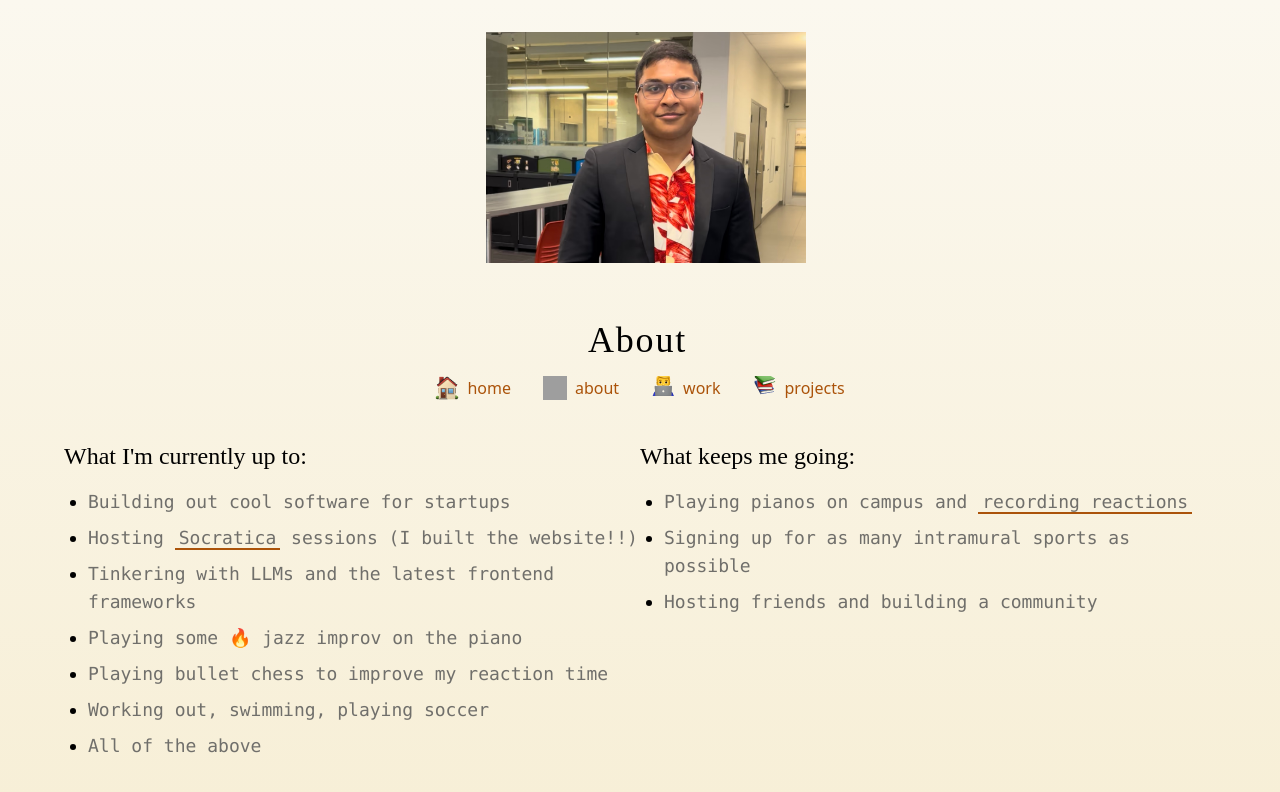
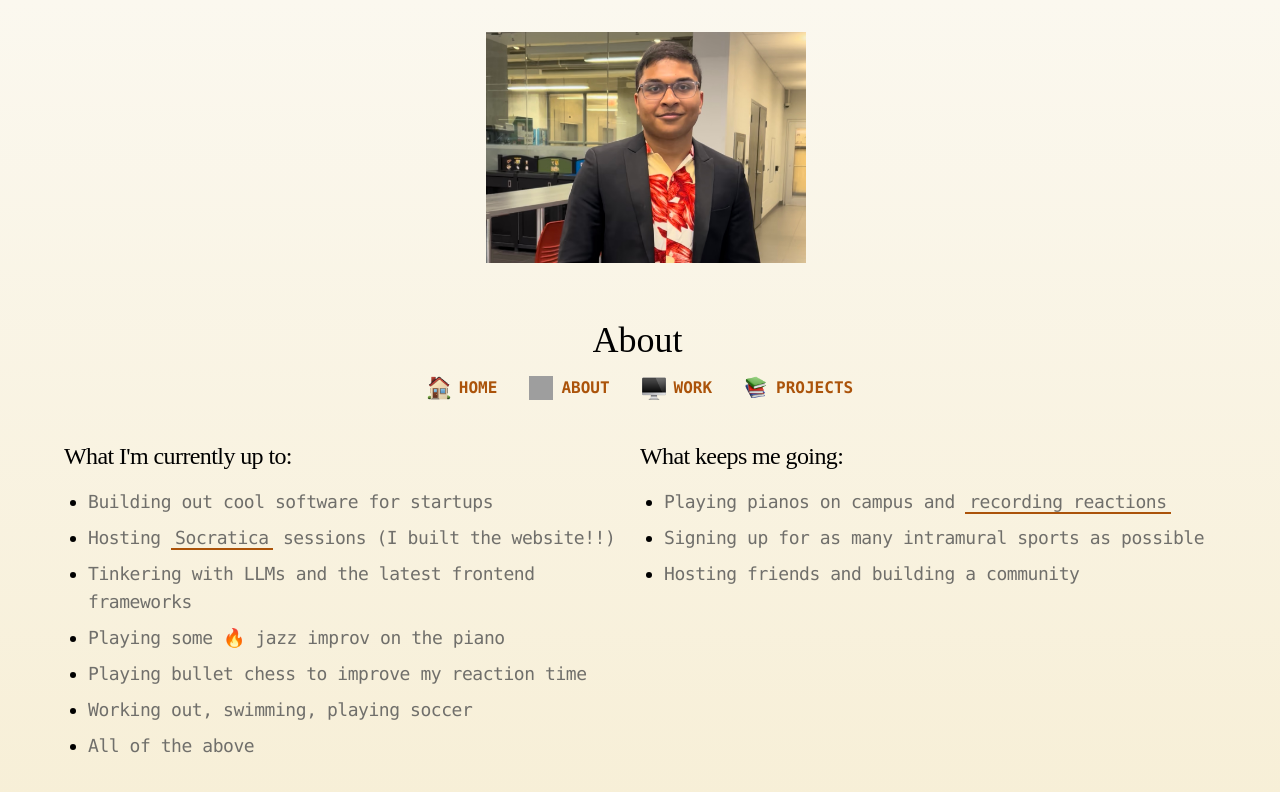
Before and after one commit to sohambasu963/personal-website, a SvelteKit app: page /about in a window 1280 px wide. Shown: the top 792 px of the page. Built offline with nearby package versions, Linux system fonts and the light colour scheme; no server answers; grey boxes are pictures that could not be loaded.

Commit message:
updated navbar, icons, and text tracking

```diff
--- a/src/lib/components/navbar.svelte
+++ b/src/lib/components/navbar.svelte
@@ -1,7 +1,7 @@
 <script>
   import SohamEmoji from '$lib/images/SohamEmoji.png'
-  import WorkingEmoji from '$lib/images/WorkingEmoji.png'
-  import ProjectsEmoji from '$lib/images/ProjectsEmoji.png'
+  import WorkingEmoji from '$lib/images/desktop_computer.png'
+  import ProjectsEmoji from '$lib/images/books.png'
   import House from '$lib/images/house.png'
 </script>
 
@@ -13,7 +13,7 @@
         class="flex items-center space-x-1 md:space-x-2 py-2 px-2 pr-8 md:pr-2 group-hover:bg-gray-200 rounded-full transition-colors duration-500 ease-in-out"
       >
         <img src={House} alt="Home" class="w-6 h-6" />
-        <span class="text-orange">home</span>
+        <span class="text-orange font-sf-mono uppercase font-bold">home</span>
       </a>
     </li>
     <li class="group">
@@ -22,7 +22,7 @@
         class="flex items-center space-x-1 md:space-x-2 py-2 px-2 pr-8 md:pr-2 group-hover:bg-gray-200 rounded-full transition-colors duration-500 ease-in-out"
       >
         <img src={SohamEmoji} alt="Soham" class="w-6 h-6" />
-        <span class="text-orange">about</span>
+        <span class="text-orange font-sf-mono uppercase font-bold">about</span>
       </a>
     </li>
     <li class="group">
@@ -31,7 +31,7 @@
         class="flex items-center space-x-1 md:space-x-2 py-2 px-2 pr-8 md:pr-2 group-hover:bg-gray-200 rounded-full transition-colors duration-500 ease-in-out"
       >
         <img src={WorkingEmoji} alt="Working" class="w-6 h-6" />
-        <span class="text-orange">work</span>
+        <span class="text-orange font-sf-mono uppercase font-bold">work</span>
       </a>
     </li>
     <li class="group">
@@ -40,7 +40,7 @@
         class="flex items-center space-x-1 md:space-x-2 py-2 px-2 pr-8 md:pr-2 group-hover:bg-gray-200 rounded-full transition-colors duration-500 ease-in-out"
       >
         <img src={ProjectsEmoji} alt="Projects" class="w-6 h-6" />
-        <span class="text-orange">projects</span>
+        <span class="text-orange font-sf-mono uppercase font-bold">projects</span>
       </a>
     </li>
   </ul>
--- a/src/routes/+page.svelte
+++ b/src/routes/+page.svelte
@@ -24,7 +24,6 @@
     overflow: hidden;
     border-right: 0.15em solid rgba(128, 128, 128, 0.75);
     white-space: nowrap;
-    letter-spacing: 0.05em;
     width: 0;
     visibility: hidden;
     animation:
@@ -36,11 +35,12 @@
     display: inline-flex;
     justify-content: center;
     align-items: center;
-    width: 38px;
-    height: 38px;
+    width: 50px;
+    height: 50px;
     padding: 5px;
     border: 2px solid;
     border-radius: 9999px;
+    border-color: #FFFFFF;
     overflow: hidden;
   }
   .icon {
@@ -48,6 +48,7 @@
     width: 80%;
     height: auto;
   }
+
 </style>
 
 <script>
@@ -79,14 +80,14 @@
   </div>
 
   <div class="md:w-4/5 flex flex-col items-center mt-8" style="width: 90%">
-    <p class="md:text-lg text-md font-sf-mono text-soft-grey text-center">
+    <p class="md:text-lg text-md font-sf-mono text-soft-grey text-center tracking-tight">
       Software developer and Computer Science + Finance at the University of
       Waterloo!
     </p>
-    <p class="md:text-lg text-md font-sf-mono text-soft-grey text-center mt-1">
+    <p class="md:text-lg text-md font-sf-mono text-soft-grey text-center mt-1 tracking-tight">
       Always on the lookout for cool projects and internships!
     </p>
-    <p class="md:text-lg text-md font-sf-mono text-soft-grey text-center mt-1">
+    <p class="md:text-lg text-md font-sf-mono text-soft-grey text-center mt-1 tracking-tight">
       Reach me at {''}
       <a
         href="mailto:sohambasu963@gmail.com"
@@ -112,24 +113,21 @@
     <a
       href="https://twitter.com/sohambasu963"
       target="_blank"
-      class="icon-container"
-      style="border-color: #649AEA;"
+      class="icon-container hover:bg-gray-200"
     >
       <img src={TwitterLogo} alt="Twitter" class="icon" />
     </a>
     <a
       href="https://www.linkedin.com/in/sohambasu963/"
       target="_blank"
-      class="icon-container"
-      style="border-color: #327BE6;"
+      class="icon-container hover:bg-gray-200"
     >
       <img src={LinkedinLogo} alt="LinkedIn" class="icon" />
     </a>
     <a
       href="https://github.com/sohambasu963"
       target="_blank"
-      class="icon-container"
-      style="border-color: #303030;"
+      class="icon-container hover:bg-gray-200"
     >
       <img src={GithubLogo} alt="GitHub" class="icon" />
     </a>
--- a/src/routes/about/+page.svelte
+++ b/src/routes/about/+page.svelte
@@ -24,7 +24,6 @@
     overflow: hidden;
     border-right: 0.15em solid rgba(128, 128, 128, 0.75);
     white-space: nowrap;
-    letter-spacing: 0.05em;
     width: 0;
     visibility: hidden;
     animation:
@@ -70,17 +69,17 @@
     </div>
     <div class="flex flex-row justify-between w-full mt-8">
       <div class="w-1/2 text-left">
-        <h2 class="text-xl md:text-2xl font-tiempos-headline">
+        <h2 class="text-xl md:text-2xl font-tiempos-headline tracking-tight">
           What I'm currently up to:
         </h2>
         <ul class="list-disc pl-6 mt-4 space-y-2">
           <li>
-            <p class="font-sf-mono text-soft-grey md:text-lg text-md">
+            <p class="tracking-tight font-sf-mono text-soft-grey md:text-lg text-md">
               Building out cool software for startups
             </p>
           </li>
           <li>
-            <p class="font-sf-mono text-soft-grey md:text-lg text-md">
+            <p class="tracking-tight font-sf-mono text-soft-grey md:text-lg text-md">
               Hosting
               <a
                 href="https://www.socratica.info/"
@@ -93,39 +92,39 @@
             </p>
           </li>
           <li>
-            <p class="font-sf-mono text-soft-grey md:text-lg text-md">
+            <p class="tracking-tight font-sf-mono text-soft-grey md:text-lg text-md">
               Tinkering with LLMs and the latest frontend frameworks
             </p>
           </li>
           <li>
-            <p class="font-sf-mono text-soft-grey md:text-lg text-md">
+            <p class="tracking-tight font-sf-mono text-soft-grey md:text-lg text-md">
               Playing some 🔥 jazz improv on the piano
             </p>
           </li>
           <li>
-            <p class="font-sf-mono text-soft-grey md:text-lg text-md">
+            <p class="tracking-tight font-sf-mono text-soft-grey md:text-lg text-md">
               Playing bullet chess to improve my reaction time
             </p>
           </li>
           <li>
-            <p class="font-sf-mono text-soft-grey md:text-lg text-md">
+            <p class="tracking-tight font-sf-mono text-soft-grey md:text-lg text-md">
               Working out, swimming, playing soccer
             </p>
           </li>
           <li>
-            <p class="font-sf-mono text-soft-grey md:text-lg text-md">
+            <p class="tracking-tight font-sf-mono text-soft-grey md:text-lg text-md">
               All of the above
             </p>
           </li>
         </ul>
       </div>
       <div class="w-1/2 text-left">
-        <h2 class="text-xl md:text-2xl font-tiempos-headline">
+        <h2 class="text-xl md:text-2xl font-tiempos-headline tracking-tight">
           What keeps me going:
         </h2>
         <ul class="list-disc pl-6 mt-4 space-y-2">
           <li>
-            <p class="font-sf-mono text-soft-grey md:text-lg text-md">
+            <p class="tracking-tight font-sf-mono text-soft-grey md:text-lg text-md">
               Playing pianos on campus and <a
                 href="https://youtu.be/v9qndL3QweY"
                 target="_blank"
@@ -136,12 +135,12 @@
             </p>
           </li>
           <li>
-            <p class="font-sf-mono text-soft-grey md:text-lg text-md">
+            <p class="tracking-tight font-sf-mono text-soft-grey md:text-lg text-md">
               Signing up for as many intramural sports as possible
             </p>
           </li>
           <li>
-            <p class="font-sf-mono text-soft-grey md:text-lg text-md">
+            <p class="tracking-tight font-sf-mono text-soft-grey md:text-lg text-md">
               Hosting friends and building a community
             </p>
           </li>
--- a/src/routes/projects/+page.svelte
+++ b/src/routes/projects/+page.svelte
@@ -24,7 +24,6 @@
     overflow: hidden;
     border-right: 0.15em solid rgba(128, 128, 128, 0.75);
     white-space: nowrap;
-    letter-spacing: 0.05em;
     width: 0;
     visibility: hidden;
     animation:
@@ -60,7 +59,7 @@
           </a>
           <ul class="list-disc pl-6">
             <li
-              class="font-sf-mono text-soft-grey md:text-lg text-md mt-1 md:mt-2"
+              class="tracking-tight font-sf-mono text-soft-grey md:text-lg text-md mt-1 md:mt-2"
             >
               Built a website for Socratica, with a map that tracks nodes from
               around the world
@@ -71,7 +70,7 @@
           <a
             href="https://invoicer-soham.vercel.app/"
             target="_blank"
-            class="font-sf-mono font-bold md:text-lg text-md border-b-2 border-orange hover:bg-orange hover:text-white px-1 transition duration-500 ease-in-out"
+            class="tracking-tight font-sf-mono font-bold md:text-lg text-md border-b-2 border-orange hover:bg-orange hover:text-white px-1 transition duration-500 ease-in-out"
           >
             Invoicer
           </a>
@@ -87,7 +86,7 @@
           <a
             href="https://github.com/sohambasu963/MealMetrics"
             target="_blank"
-            class="font-sf-mono font-bold md:text-lg text-md border-b-2 border-orange hover:bg-orange hover:text-white px-1 transition duration-500 ease-in-out"
+            class="tracking-tight font-sf-mono font-bold md:text-lg text-md border-b-2 border-orange hover:bg-orange hover:text-white px-1 transition duration-500 ease-in-out"
           >
             Meal Metrics
           </a>
@@ -104,7 +103,7 @@
           <a
             href="https://devpost.com/software/agents-school"
             target="_blank"
-            class="font-sf-mono font-bold md:text-lg text-md border-b-2 border-orange hover:bg-orange hover:text-white px-1 transition duration-500 ease-in-out"
+            class="tracking-tight font-sf-mono font-bold md:text-lg text-md border-b-2 border-orange hover:bg-orange hover:text-white px-1 transition duration-500 ease-in-out"
           >
             School AI Agent
           </a>
--- a/src/routes/work/+page.svelte
+++ b/src/routes/work/+page.svelte
@@ -24,7 +24,6 @@
     overflow: hidden;
     border-right: 0.15em solid rgba(128, 128, 128, 0.75);
     white-space: nowrap;
-    letter-spacing: 0.05em;
     width: 0;
     visibility: hidden;
     animation:
@@ -51,7 +50,7 @@
     <div class="mt-8 w-full text-left">
       <ul class="list-disc pl-6 space-y-4 md:space-y-12">
         <li>
-          <p class="font-sf-mono md:text-lg text-md">
+          <p class="tracking-tight font-sf-mono md:text-lg text-md">
             <span class="font-bold">Full Stack Engineer</span> @
             <a
               href="https://www.bronco.ai/"
@@ -63,7 +62,7 @@
           </p>
           <ul class="list-disc pl-6">
             <li
-              class="font-sf-mono text-soft-grey md:text-lg text-md mt-1 md:mt-2"
+              class="tracking-tight font-sf-mono text-soft-grey md:text-lg text-md mt-1 md:mt-2"
             >
               Built LLM-backed prototypes that help factories run more
               efficiently
@@ -71,7 +70,7 @@
           </ul>
         </li>
         <li>
-          <p class="font-sf-mono md:text-lg text-md">
+          <p class="tracking-tight font-sf-mono md:text-lg text-md">
             <span class="font-bold">Software Engineer</span> @
             <a
               href="https://www.portfolioxpressway.com/"
@@ -83,7 +82,7 @@
           </p>
           <ul class="list-disc pl-6">
             <li
-              class="font-sf-mono text-soft-grey md:text-lg text-md mt-1 md:mt-2"
+              class="tracking-tight font-sf-mono text-soft-grey md:text-lg text-md mt-1 md:mt-2"
             >
               Built dashboards and data visualizations that help advisors and
               clients track their investments
@@ -91,7 +90,7 @@
           </ul>
         </li>
         <li>
-          <p class="font-sf-mono md:text-lg text-md">
+          <p class="tracking-tight font-sf-mono md:text-lg text-md">
             <span class="font-bold">Full Stack Engineer</span> @
             <a
               href="https://www.birdseyeglobal.com/"
@@ -103,7 +102,7 @@
           </p>
           <ul class="list-disc pl-6">
             <li
-              class="font-sf-mono text-soft-grey md:text-lg text-md mt-1 md:mt-2"
+              class="tracking-tight font-sf-mono text-soft-grey md:text-lg text-md mt-1 md:mt-2"
             >
               Developed an ad-tech query engine to help clients track customer
               insights and boost ad traffic
--- a/tailwind.config.js
+++ b/tailwind.config.js
@@ -21,6 +21,9 @@ export default {
         '44.5': '44.5%',
         '48': '48%',
       },
+      letterSpacing: {
+        'tighter': '-0.04em',
+      },
     },
   },
   plugins: [],
```
Also changed, not shown: src/lib/images/books.png (added), src/lib/images/desktop_computer.png (added).
